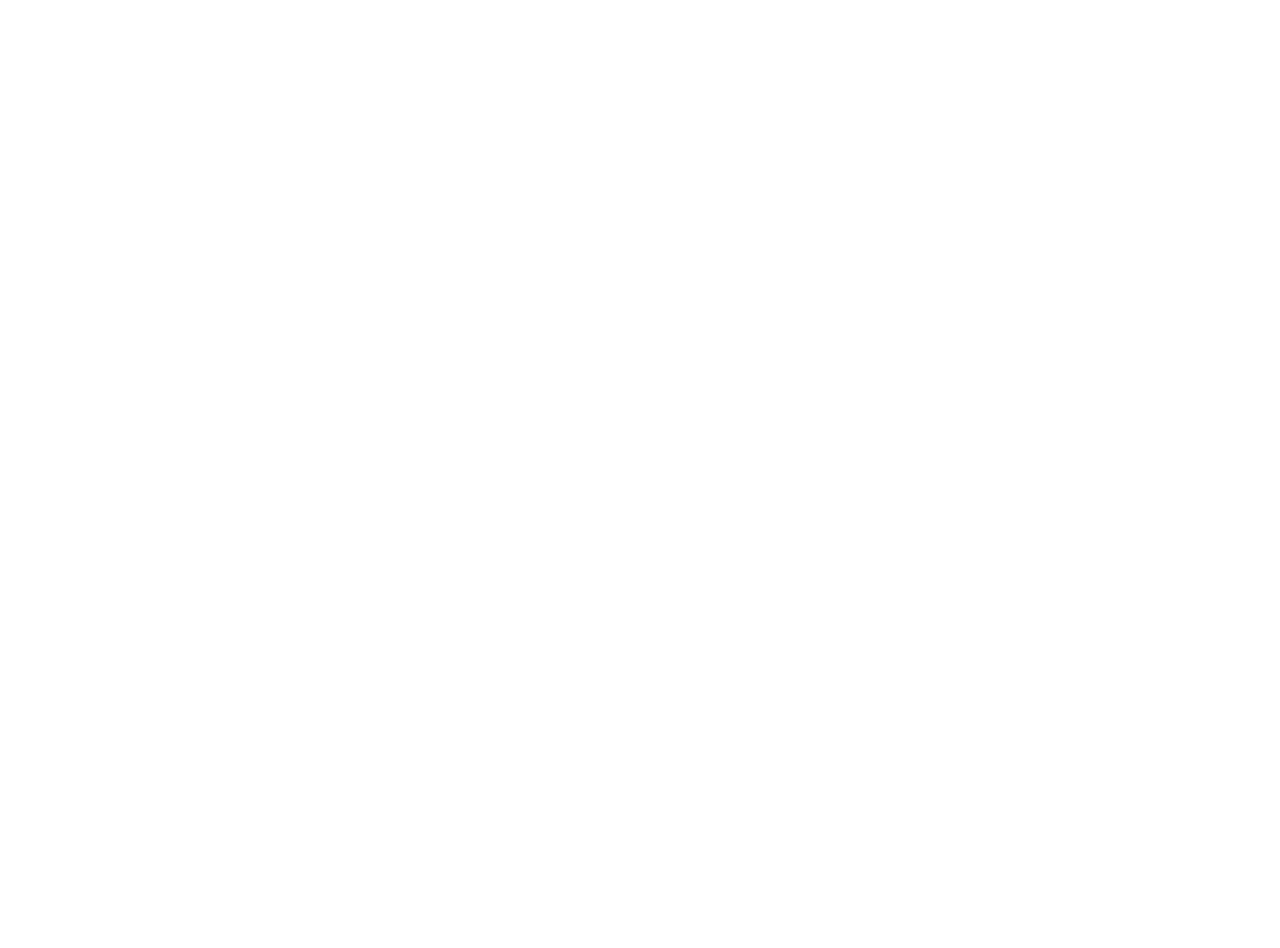
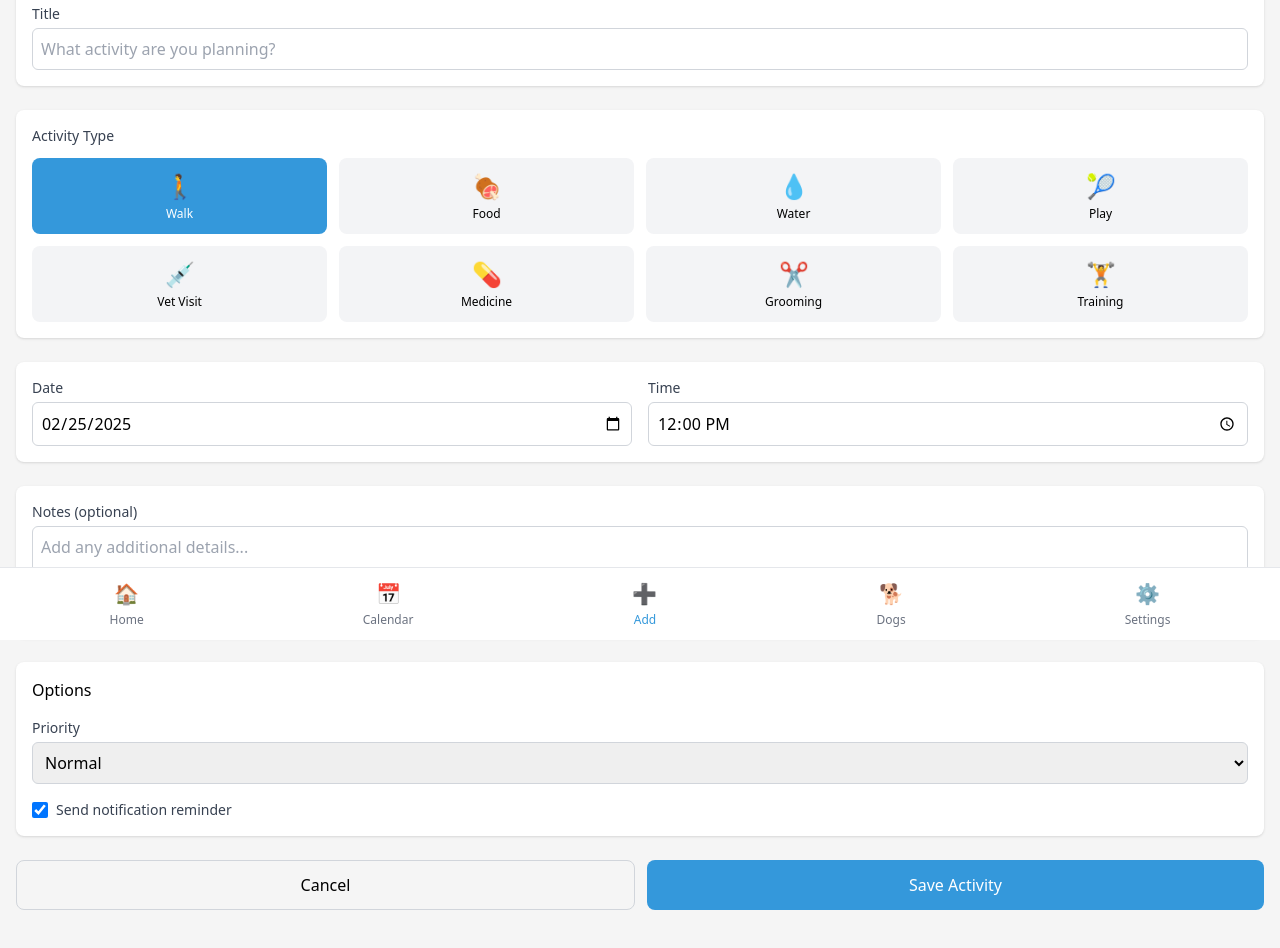
Before and after one commit to marcocardile/pawtracker, a React (Create React App) app: page /add in a window 1280 px wide. Before the commit this address had no page. Shown: the part 160-1108 px from the top of the page. Before the commit the page ends 800 px from the top, so only its background shows below. Built offline with nearby package versions, Linux system fonts and the light colour scheme.

Commit message:
aggiunta form per nuove attività

```diff
--- a/src/App.js
+++ b/src/App.js
@@ -3,6 +3,7 @@
 import { BrowserRouter as Router, Routes, Route } from 'react-router-dom';
 import Layout from './components/layout/Layout';
 import Calendar from './pages/Calendar';
+import AddActivity from './pages/AddActivity';
 
 function Home() {
   return (
@@ -47,6 +48,7 @@
       <Routes>
         <Route path="/" element={<Home />} />
         <Route path="/calendar" element={<Calendar />} />
+        <Route path="/add" element={<AddActivity />} />
       </Routes>
     </Router>
   );
--- /dev/null
+++ b/src/pages/AddActivity.js
@@ -0,0 +1,216 @@
+// src/pages/AddActivity.js
+import React, { useState } from 'react';
+import { useNavigate } from 'react-router-dom';
+import { format } from 'date-fns';
+import Layout from '../components/layout/Layout';
+
+function AddActivity() {
+  const navigate = useNavigate();
+  const [form, setForm] = useState({
+    title: '',
+    type: 'walk',
+    date: format(new Date(), 'yyyy-MM-dd'),
+    time: '12:00',
+    notes: '',
+    priority: 'normal',
+    notification: true
+  });
+
+  // Array di tipi di attività
+  const activityTypes = [
+    { id: 'walk', label: 'Walk', icon: '🚶' },
+    { id: 'food', label: 'Food', icon: '🍖' },
+    { id: 'water', label: 'Water', icon: '💧' },
+    { id: 'play', label: 'Play', icon: '🎾' },
+    { id: 'vet', label: 'Vet Visit', icon: '💉' },
+    { id: 'medicine', label: 'Medicine', icon: '💊' },
+    { id: 'groom', label: 'Grooming', icon: '✂️' },
+    { id: 'training', label: 'Training', icon: '🏋️' }
+  ];
+
+  // Gestisce il cambiamento dei campi del form
+  const handleChange = (e) => {
+    const { name, value, type, checked } = e.target;
+    setForm(prev => ({
+      ...prev,
+      [name]: type === 'checkbox' ? checked : value
+    }));
+  };
+
+  // Gestisce il cambiamento del tipo di attività
+  const handleTypeChange = (typeId) => {
+    setForm(prev => ({
+      ...prev,
+      type: typeId
+    }));
+  };
+
+  // Gestisce l'invio del form
+  const handleSubmit = (e) => {
+    e.preventDefault();
+
+    // In una versione reale qui salveresti l'attività nel database
+    console.log('Activity to save:', form);
+
+    // Per ora torniamo semplicemente alla pagina calendario
+    // In un'app reale, aggiungeremmo l'attività al calendario prima di tornare
+    navigate('/calendar');
+  };
+
+  return (
+    <Layout>
+      <div className="mb-4 flex items-center">
+        <button
+          onClick={() => navigate('/calendar')}
+          className="mr-4 p-2 hover:bg-gray-100 rounded-full"
+        >
+          &lt;
+        </button>
+        <h1 className="text-2xl font-bold">Add Activity</h1>
+      </div>
+
+      <form onSubmit={handleSubmit} className="space-y-6">
+        {/* Titolo */}
+        <div className="bg-white rounded-lg shadow p-4">
+          <label className="block text-sm font-medium text-gray-700 mb-1">
+            Title
+          </label>
+          <input
+            type="text"
+            name="title"
+            value={form.title}
+            onChange={handleChange}
+            className="w-full p-2 border border-gray-300 rounded-md focus:ring-primary focus:border-primary"
+            placeholder="What activity are you planning?"
+            required
+          />
+        </div>
+
+        {/* Tipo di attività */}
+        <div className="bg-white rounded-lg shadow p-4">
+          <label className="block text-sm font-medium text-gray-700 mb-3">
+            Activity Type
+          </label>
+          <div className="grid grid-cols-4 gap-3">
+            {activityTypes.map(type => (
+              <button
+                key={type.id}
+                type="button"
+                className={`flex flex-col items-center p-3 rounded-lg ${
+                  form.type === type.id
+                    ? 'bg-primary text-white'
+                    : 'bg-gray-100 hover:bg-gray-200'
+                }`}
+                onClick={() => handleTypeChange(type.id)}
+              >
+                <span className="text-2xl mb-1">{type.icon}</span>
+                <span className="text-xs">{type.label}</span>
+              </button>
+            ))}
+          </div>
+        </div>
+
+        {/* Data e ora */}
+        <div className="bg-white rounded-lg shadow p-4 grid grid-cols-2 gap-4">
+          <div>
+            <label className="block text-sm font-medium text-gray-700 mb-1">
+              Date
+            </label>
+            <input
+              type="date"
+              name="date"
+              value={form.date}
+              onChange={handleChange}
+              className="w-full p-2 border border-gray-300 rounded-md focus:ring-primary focus:border-primary"
+              required
+            />
+          </div>
+          <div>
+            <label className="block text-sm font-medium text-gray-700 mb-1">
+              Time
+            </label>
+            <input
+              type="time"
+              name="time"
+              value={form.time}
+              onChange={handleChange}
+              className="w-full p-2 border border-gray-300 rounded-md focus:ring-primary focus:border-primary"
+              required
+            />
+          </div>
+        </div>
+
+        {/* Note */}
+        <div className="bg-white rounded-lg shadow p-4">
+          <label className="block text-sm font-medium text-gray-700 mb-1">
+            Notes (optional)
+          </label>
+          <textarea
+            name="notes"
+            value={form.notes}
+            onChange={handleChange}
+            rows="3"
+            className="w-full p-2 border border-gray-300 rounded-md focus:ring-primary focus:border-primary"
+            placeholder="Add any additional details..."
+          />
+        </div>
+
+        {/* Opzioni */}
+        <div className="bg-white rounded-lg shadow p-4 space-y-4">
+          <h3 className="font-medium">Options</h3>
+
+          {/* Priorità */}
+          <div>
+            <label className="block text-sm font-medium text-gray-700 mb-1">
+              Priority
+            </label>
+            <select
+              name="priority"
+              value={form.priority}
+              onChange={handleChange}
+              className="w-full p-2 border border-gray-300 rounded-md focus:ring-primary focus:border-primary"
+            >
+              <option value="low">Low</option>
+              <option value="normal">Normal</option>
+              <option value="high">High</option>
+            </select>
+          </div>
+
+          {/* Notifica */}
+          <div className="flex items-center">
+            <input
+              type="checkbox"
+              id="notification"
+              name="notification"
+              checked={form.notification}
+              onChange={handleChange}
+              className="h-4 w-4 text-primary focus:ring-primary border-gray-300 rounded"
+            />
+            <label htmlFor="notification" className="ml-2 block text-sm text-gray-700">
+              Send notification reminder
+            </label>
+          </div>
+        </div>
+
+        {/* Pulsanti */}
+        <div className="flex space-x-3">
+          <button
+            type="button"
+            onClick={() => navigate('/calendar')}
+            className="flex-1 py-3 border border-gray-300 rounded-lg"
+          >
+            Cancel
+          </button>
+          <button
+            type="submit"
+            className="flex-1 py-3 bg-primary text-white rounded-lg font-medium"
+          >
+            Save Activity
+          </button>
+        </div>
+      </form>
+    </Layout>
+  );
+}
+
+export default AddActivity;
--- a/src/pages/Calendar.js
+++ b/src/pages/Calendar.js
@@ -2,6 +2,8 @@
 import React, { useState, useEffect } from 'react';
 import { format, addMonths, subMonths, isSameDay, isToday, parseISO } from 'date-fns';
 import Layout from '../components/layout/Layout';
+import { useNavigate } from 'react-router-dom';
+
 
 // Dati fittizi per le attività
 const MOCK_ACTIVITIES = [
@@ -31,6 +33,8 @@
   const [selectedDate, setSelectedDate] = useState(new Date());
   const [activities, setActivities] = useState([]);
   const [loading, setLoading] = useState(true);
+  const navigate = useNavigate();
+
 
   // Carica i dati
   useEffect(() => {
@@ -179,9 +183,12 @@
           <h3 className="text-lg font-bold">
             Activities for {format(selectedDate, 'MMMM d, yyyy')}
           </h3>
-          <button className="p-2 bg-primary text-white rounded-full">
-            +
-          </button>
+          <button
+            className="p-2 bg-primary text-white rounded-full"
+            onClick={() => navigate('/add')}
+          >
+          +
+        </button>
         </div>
 
         {selectedDateActivities.length > 0 ? (
@@ -218,9 +225,12 @@
         ) : (
           <div className="bg-white rounded-lg shadow p-4 text-center text-gray-500 py-8">
             No activities scheduled for this day
-            <button className="w-full mt-4 bg-primary text-white rounded-lg py-2 flex items-center justify-center">
-              <span className="mr-2">+</span> Add Activity
-            </button>
+            <button
+  className="w-full mt-4 bg-primary text-white rounded-lg py-2 flex items-center justify-center"
+  onClick={() => navigate('/add')}
+>
+  <span className="mr-2">+</span> Add Activity
+</button>
           </div>
         )}
       </div>
```
Also changed, not shown: public/index.html (+0 -9 lines).
